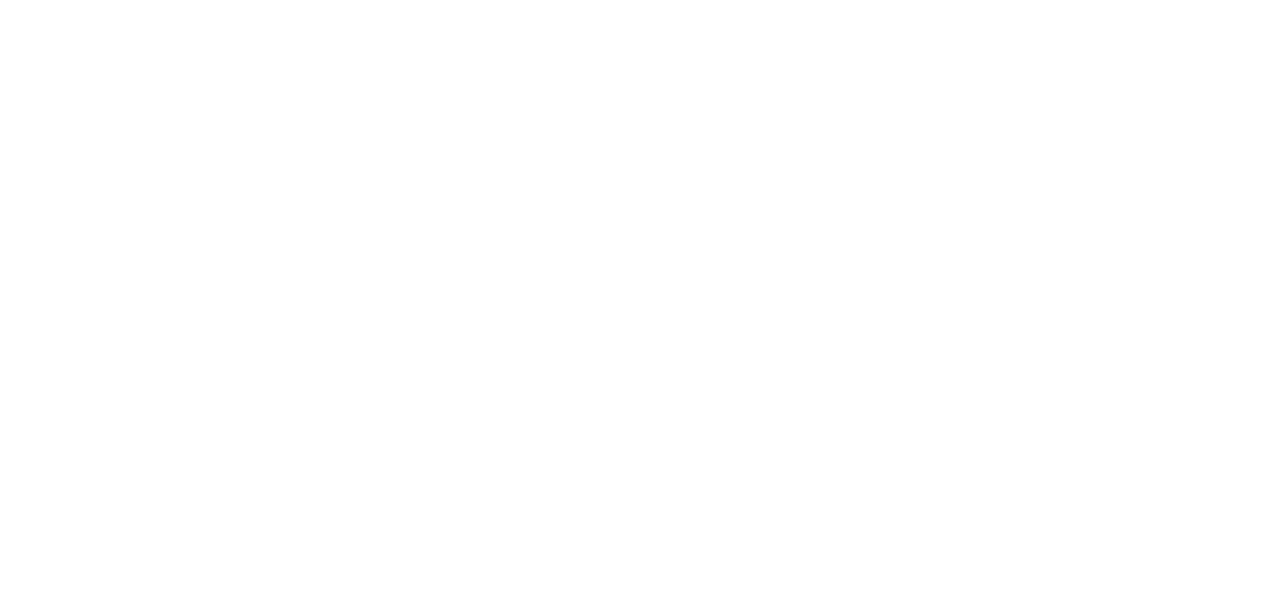
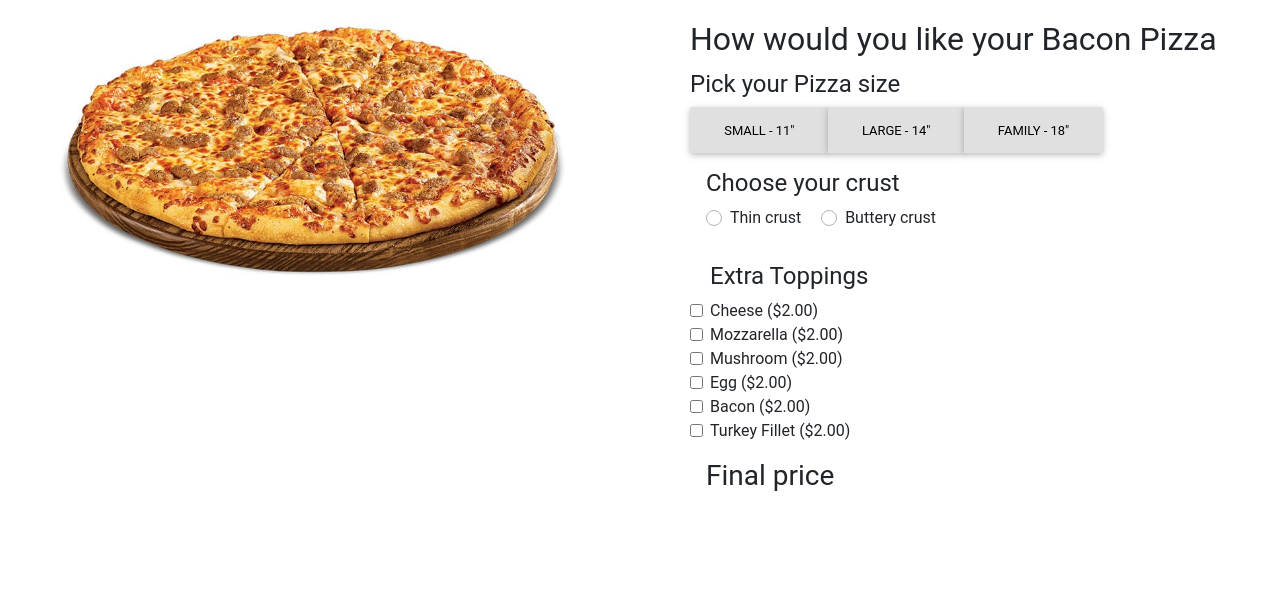
Before and after one commit to robertmuthuri/pizza, a plain HTML site: page bacon.html in a window 1280 px wide. Drawn offline with Linux system fonts and the light colour scheme; a web font is replaced by a local one.

```diff
--- a/bacon.html
+++ b/bacon.html
@@ -0,0 +1,122 @@
+<!DOCTYPE>
+<head>
+	<link rel="stylesheet" href="css/bootstrap.css" type="text/css">
+	<link rel="stylesheet" href="css/mdb.css" type="text/css">
+	<link rel="stylesheet" href="css/styles.css" type="text/css">
+
+	<script src="js/jquery-3.4.1.js"></script>
+	<script src="js/scripts.js"></script>
+
+	<title>Bacon Pizza</title>
+</head>
+<body>
+<!--Card decks for 1st 3 pizzas-------------------------------------------------------------------->
+<div class="card-deck">
+	<!--Card-->
+	<div class="card mb-4 col-sm border-0">
+		<img class="card-img-left width:100%" src="images/bacon.jpg" alt="Bacon Pizza">
+
+		<!--Card image-->
+		<!--		<div class="view overlay img-fluid width:100%">-->
+		<!--		</div>-->
+		<!--		&lt;!&ndash;Card content&ndash;&gt;-->
+		<!--		<div class="card-body">-->
+		<!--			-->
+		<!--			&lt;!&ndash;Title&ndash;&gt;-->
+		<!--			<h4 class="card-title">Margharita Pizza</h4>-->
+		<!--			-->
+		<!--			&lt;!&ndash;Text&ndash;&gt;-->
+		<!--			<p class="card-text">Smoked brisket, tender ribs, smoked sausage, bacon & cheddar with lettuce, tomato, house BBQ & ranch.</p>-->
+		<!--			-->
+		<!--			&lt;!&ndash;Make entire card clickable&ndash;&gt;-->
+		<!--			<a href="margharita.html" class="btn btn-primary stretched-link">-->
+		<!--				<div class="rgba-black-light">Order Margharita</div>-->
+		<!--			</a>--><!--		-->
+		<!--		</div>-->
+	</div>
+
+	<!--Card------------------------------------------------------------------>
+	<div class="card mb-4 col-sm border-0">
+
+		<div class="card-body">
+
+			<!--Title-->
+			<h2 class="card-title">How would you like your Bacon Pizza</h2>
+
+			<!--Form-->
+			<form id="viewArea">
+				<div>
+					<h4>Pick your Pizza size</h4>
+					<div id="sizes" class="btn-group btn-group-toggle" data-toggle="buttons">
+
+						<label id="small-label" class="btn btn-light form-check-label">
+							<input class="form-check-input" type="radio" name="options" id="option1" autocomplete="off" value="9">
+							Small - 11"
+						</label>
+
+						<label id="large-label" class="btn btn-light form-check-label">
+							<input class="form-check-input" type="radio" name="options" id="option2" autocomplete="off" value="11">
+							Large - 14"
+						</label>
+						<label id="family-label" class="btn btn-light form-check-label">
+							<input class="form-check-input" type="radio" name="options" id="option3" autocomplete="off" value="13">
+							Family - 18"
+						</label>
+					</div>
+					<!-------------------------------Display size price---------------------------->
+				</div>
+				<div>
+					<h4 id="size-price" class="p-2"></h4>
+				</div>
+				<!------------------------------------Crust selection------------------------------------------------>
+				<div id="crusts" class="form-group p-3">
+					<h4>Choose your crust</h4>
+					<div class="custom-control custom-radio custom-control-inline">
+						<input type="radio" class="custom-control-input" id="crust1" name="crust" value="option1">
+						<label class="custom-control-label" for="crust1">Thin crust</label>
+					</div>
+					<div class="custom-control custom-radio custom-control-inline">
+						<input type="radio" class="custom-control-input" id="crust2" name="crust" value="option2">
+						<label class="custom-control-label" for="crust2">Buttery crust</label>
+					</div>
+				</div>
+				<!------------------------------------Toppings checkbox------------------------------------------------>
+				<div id="toppings" class="form-group-row">
+					<div class="form-check">
+						<h4>Extra Toppings</h4>
+						<input type="checkbox" class="form-check-input" id="cheese" value="2">
+						<label for="cheese" class="form-check-label">Cheese ($2.00)</label>
+					</div>
+					<div class="form-check">
+						<input type="checkbox" class="form-check-input" id="mozzarella" value="2">
+						<label for="cheese" class="form-check-label">Mozzarella ($2.00)</label>
+					</div>
+					<div class="form-check">
+						<input type="checkbox" class="form-check-input" id="mushroom" value="2">
+						<label for="cheese" class="form-check-label">Mushroom ($2.00)</label>
+					</div>
+					<div class="form-check">
+						<input type="checkbox" class="form-check-input" id="egg" value="2">
+						<label for="cheese" class="form-check-label">Egg ($2.00)</label>
+					</div>
+					<div class="form-check">
+						<input type="checkbox" class="form-check-input" id="bacon" value="2">
+						<label for="cheese" class="form-check-label">Bacon ($2.00)</label>
+					</div>
+					<div class="form-check">
+						<input type="checkbox" class="form-check-input" id="turkey" value="2">
+						<label for="cheese" class="form-check-label">Turkey Fillet ($2.00)</label>
+					</div>
+				</div>
+				<div>
+					<h4 id="toppings-price" class="p-2"></h4>
+				</div>
+				<div>
+					<h3 class="p-3" ">Final price</h3>
+					<h4 id="final-price" class="p-2"></h4>
+				</div>
+			</form>
+		</div>
+	</div>
+</div>
+</body>
```
Also changed, not shown: margharita.html (+1 -1 lines), pepperoni.html (+1 -1 lines), quattro.html (+1 -1 lines), safari.html (+1 -1 lines), tuscan.html (+1 -1 lines).
